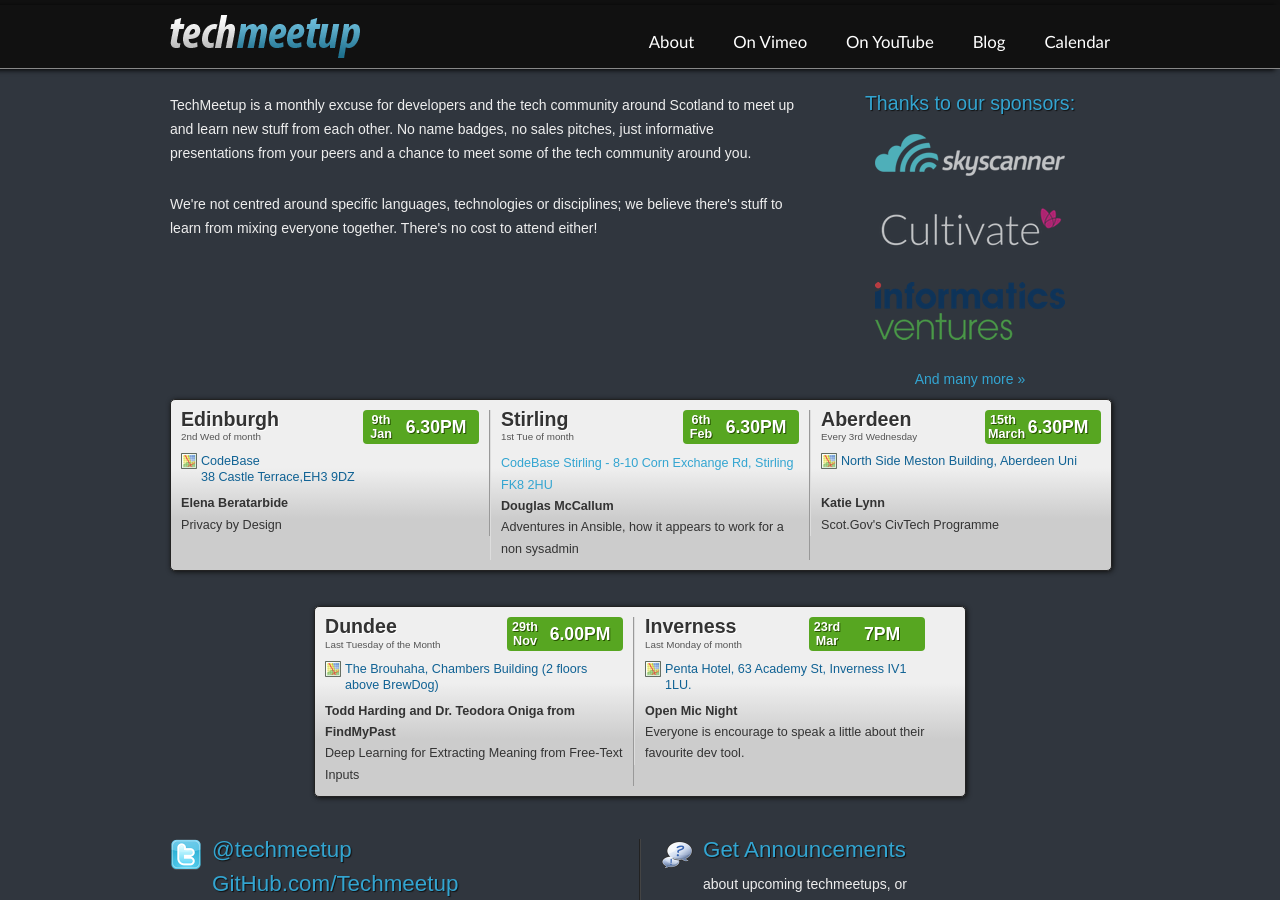
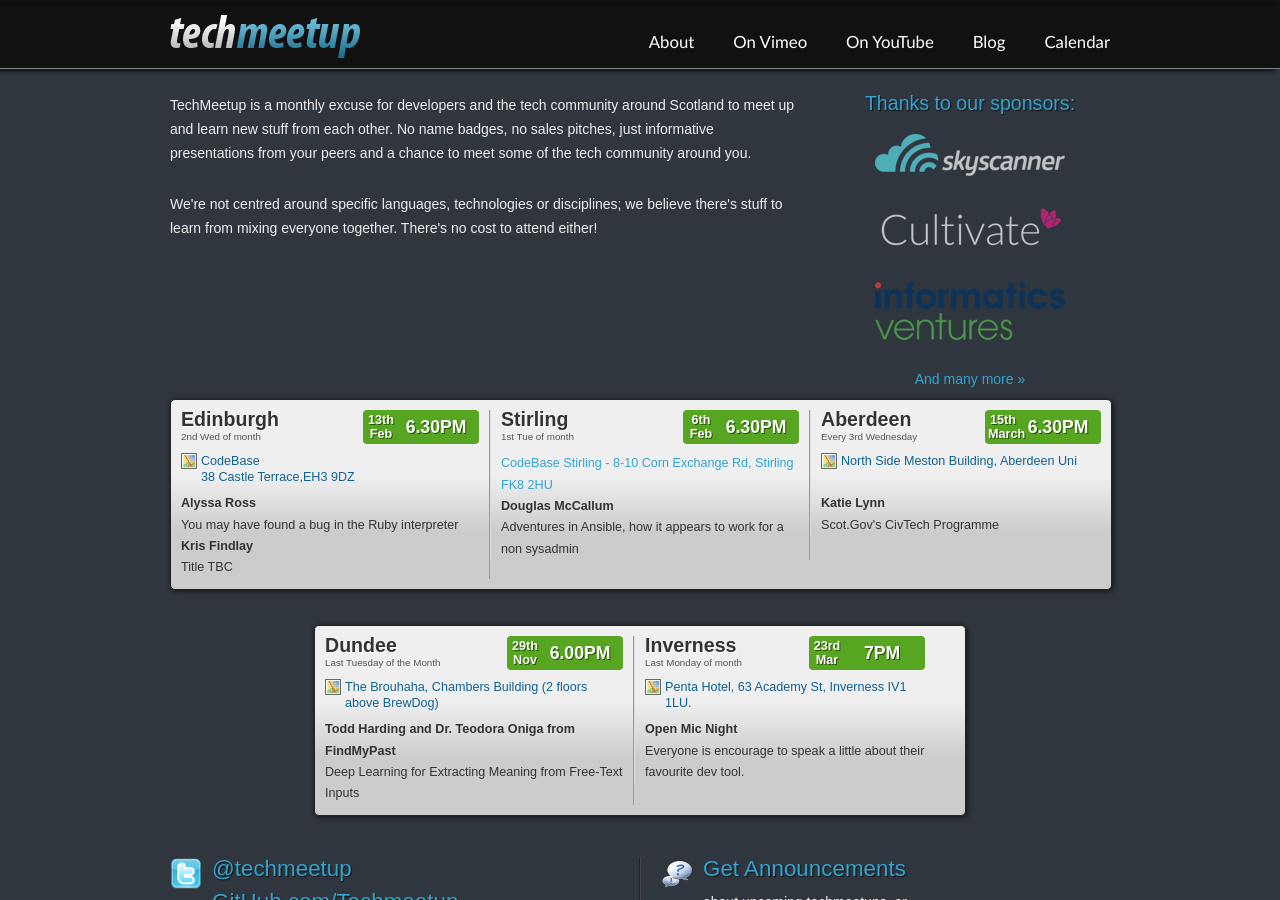
Before and after one commit to techmeetup/techmeetup.co.uk, a Jekyll site: the page built from index.html, in a window 1280 px wide and 900 px high. Built offline with Jekyll 4.4.1, drawn with Linux system fonts in a browser that asks for light colours.

Commit message:
updated speakers for Edinburgh
    "speakers": [
      {
        "name": "Alyssa Ross",
        "talk": "You may have found a bug in the Ruby interpreter"
      },
      {
        "name": "Kris Findlay",
        "talk": "Title TBC"
      }
    ]

```diff
--- a/_data/index.json
+++ b/_data/index.json
@@ -2,12 +2,16 @@
   "edinburgh": {
     "speakers": [
       {
-        "name": "Elena Beratarbide",
-        "talk": "Privacy by Design"
+        "name": "Alyssa Ross",
+        "talk": "You may have found a bug in the Ruby interpreter"
+      },
+      {
+        "name": "Kris Findlay",
+        "talk": "Title TBC"
       }
     ],
-    "day": "9th",
-    "month": "Jan"
+    "day": "13th",
+    "month": "Feb"
   },
   "glasgow": {
     "speakers": [
```
